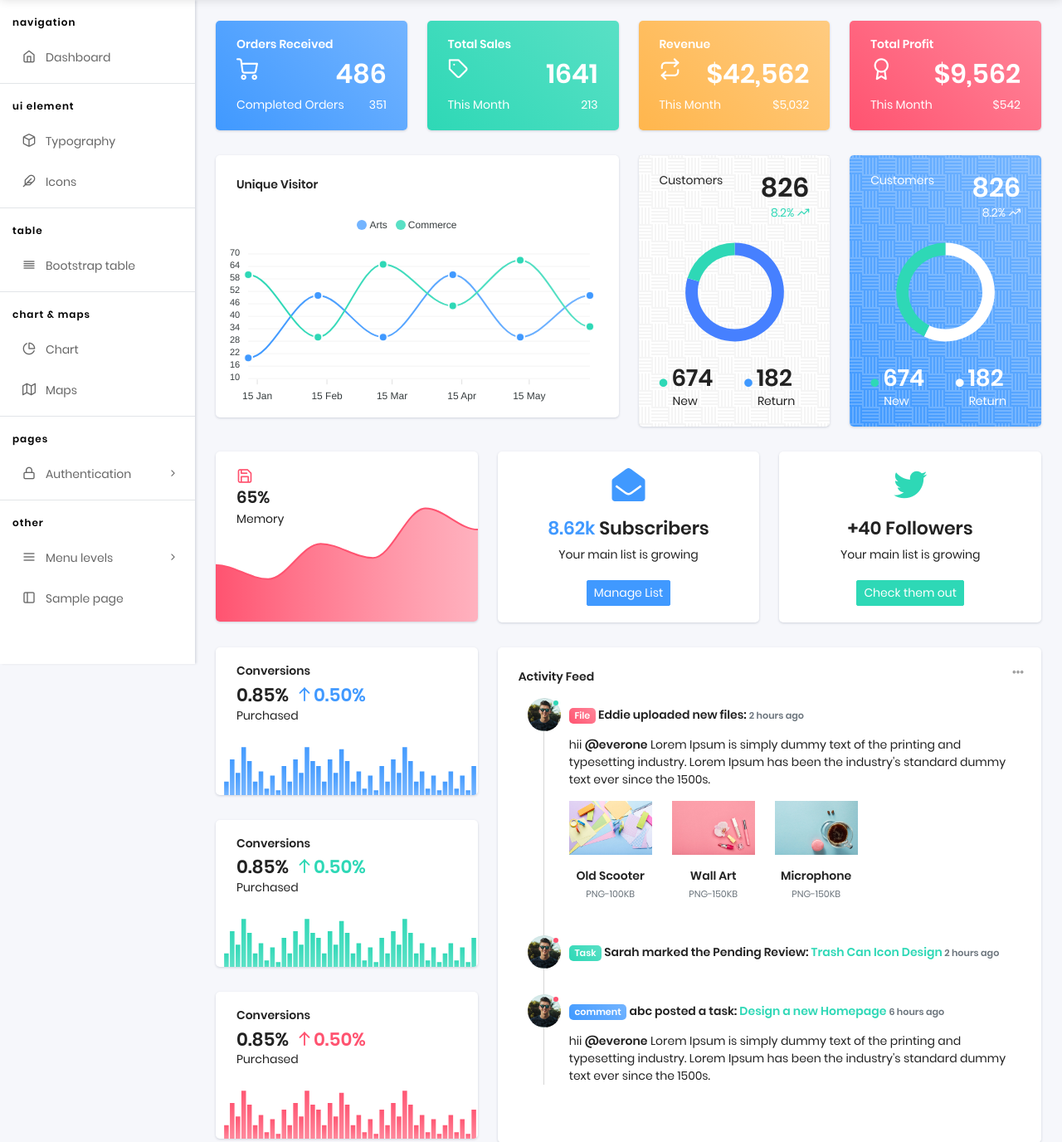
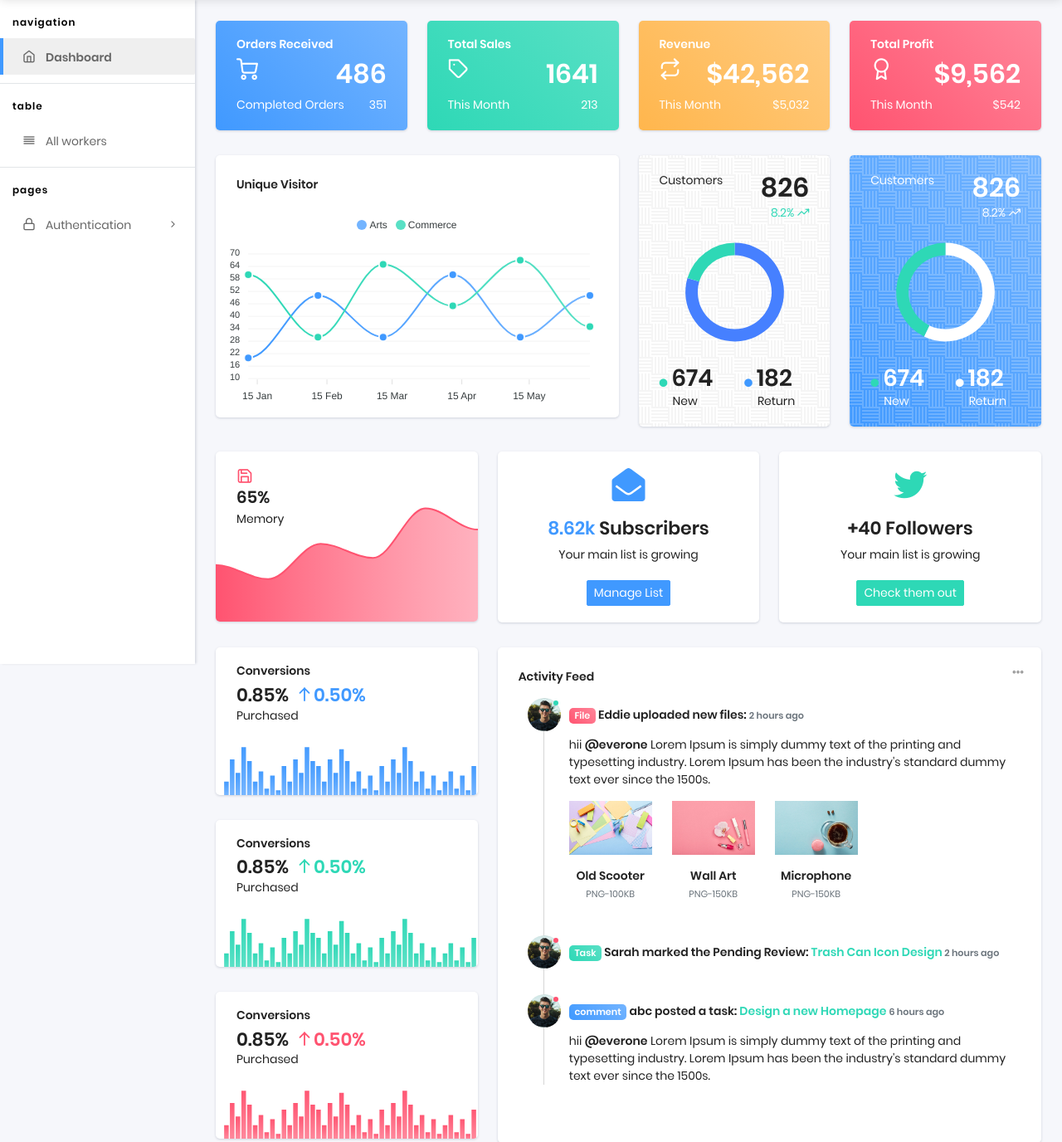
Before and after one commit to trs-ostapchuk/task-manager, a Django app: page /tasks/ in a window 1280 px wide. Shown: the part 56-1432 px from the top of the page at 83% size. Run offline with Django 4.2, Linux system fonts and the light colour scheme; some libraries are stand-ins or nearby versions.

Commit message:
Add worker and main pages to sidebar

```diff
--- a/templates/includes/sidebar.html
+++ b/templates/includes/sidebar.html
@@ -1,47 +1,24 @@
-
 <!-- [ navigation menu ] start -->
-	<nav class="pcoded-navbar menupos-fixed menu-light ">
-		<div
-			class="navbar-wrapper  ">
-			<div class="navbar-content scroll-div "
-				>
-				<ul class="nav pcoded-inner-navbar ">
+<nav class="pcoded-navbar menupos-fixed menu-light">
+  <div class="navbar-wrapper">
+    <div class="navbar-content scroll-div">
+      <ul class="nav pcoded-inner-navbar">
         <li class="nav-item pcoded-menu-caption">
           <label>Navigation</label>
         </li>
         <li class="nav-item">
-						<a href="/" class="nav-link "><span class="pcoded-micon"><i class="feather icon-home"></i></span><span
+          <a href="{% url 'tasks:index' %}" class="nav-link "><span class="pcoded-micon"><i class="feather icon-home"></i></span><span
               class="pcoded-mtext">Dashboard</span></a>
         </li>
-					<li class="nav-item pcoded-menu-caption">
-						<label>UI Element</label>
-					</li>
-					<li class="nav-item">
-						<a href="/bc_typography.html" class="nav-link "><span class="pcoded-micon"><i
-									class="feather icon-box"></i></span><span class="pcoded-mtext">Typography</span></a>
-					</li>
-					<li class="nav-item">
-						<a href="/icon-feather.html" class="nav-link "><span class="pcoded-micon"><i
-									class="feather icon-feather"></i></span><span class="pcoded-mtext">Icons</span></a>
-					</li>
+
         <li class="nav-item pcoded-menu-caption">
           <label>table</label>
         </li>
         <li class="nav-item">
-						<a href="/tbl_bootstrap.html" class="nav-link "><span class="pcoded-micon"><i
-									class="feather icon-align-justify"></i></span><span class="pcoded-mtext">Bootstrap table</span></a>
+          <a href="{% url 'tasks:worker-list' %}" class="nav-link "><span class="pcoded-micon"><i
+              class="feather icon-align-justify"></i></span><span class="pcoded-mtext">All workers</span></a>
         </li>
-					<li class="nav-item pcoded-menu-caption">
-						<label>Chart & Maps</label>
-					</li>
-					<li class="nav-item">
-						<a href="/chart-apex.html" class="nav-link "><span class="pcoded-micon"><i
-									class="feather icon-pie-chart"></i></span><span class="pcoded-mtext">Chart</span></a>
-					</li>
-					<li class="nav-item">
-						<a href="/map-google.html" class="nav-link "><span class="pcoded-micon"><i class="feather icon-map"></i></span><span
-								class="pcoded-mtext">Maps</span></a>
-					</li>
+
         <li class="nav-item pcoded-menu-caption">
           <label>Pages</label>
         </li>
@@ -53,36 +30,7 @@
             <li><a href="/auth-signin.html" target="_blank">Sign in</a></li>
           </ul>
         </li>
-					<li class="nav-item pcoded-menu-caption">
-						<label>Other</label>
-					</li>
-					<li class="nav-item pcoded-hasmenu">
-						<a href="#" class="nav-link "><span class="pcoded-micon"><i class="feather icon-menu"></i></span><span
-								class="pcoded-mtext">Menu levels</span></a>
-						<ul class="pcoded-submenu">
-							<li><a href="#">Menu Level 2.1</a></li>
-							<li class="pcoded-hasmenu">
-								<a href="#">Menu level 2.2</a>
-								<ul class="pcoded-submenu">
-									<li><a href="#">Menu level 3.1</a></li>
-									<li><a href="#">Menu level 3.2</a></li>
       </ul>
-							</li>
-						</ul>
-					</li>
-					<li class="nav-item"><a href="/sample-page.html" class="nav-link "><span class="pcoded-micon"><i
-									class="feather icon-sidebar"></i></span><span class="pcoded-mtext">Sample page</span></a></li>
-				</ul>
-
-				<div class="card text-center">
-					<div class="card-body px-3">
-						<i class="feather icon-sunset f-40"></i>
-						<h6 class="mt-3">Upgrade to Pro</h6>
-						<p>To get more features and components</p>
-						<a href="https://appseed.us/product/gradient-able-pro/django/" target="_blank"
-							class="btn btn-primary btn-sm text-white m-0">Buy now</a>
-					</div>
-				</div>
 
     </div>
   </div>
```
Lines whose indentation alone changed are shown as unchanged.
